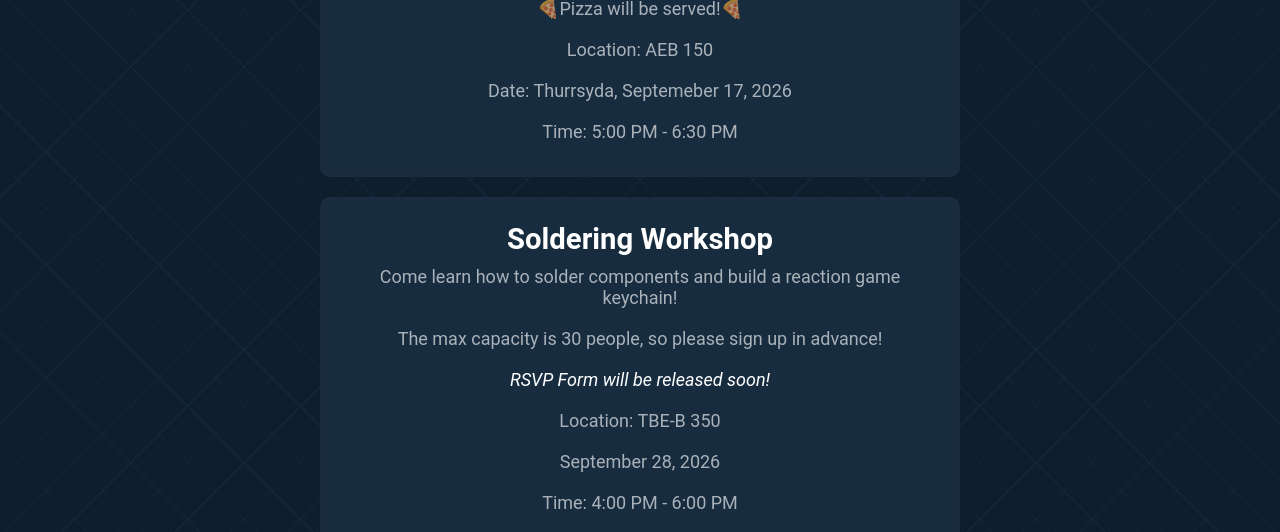
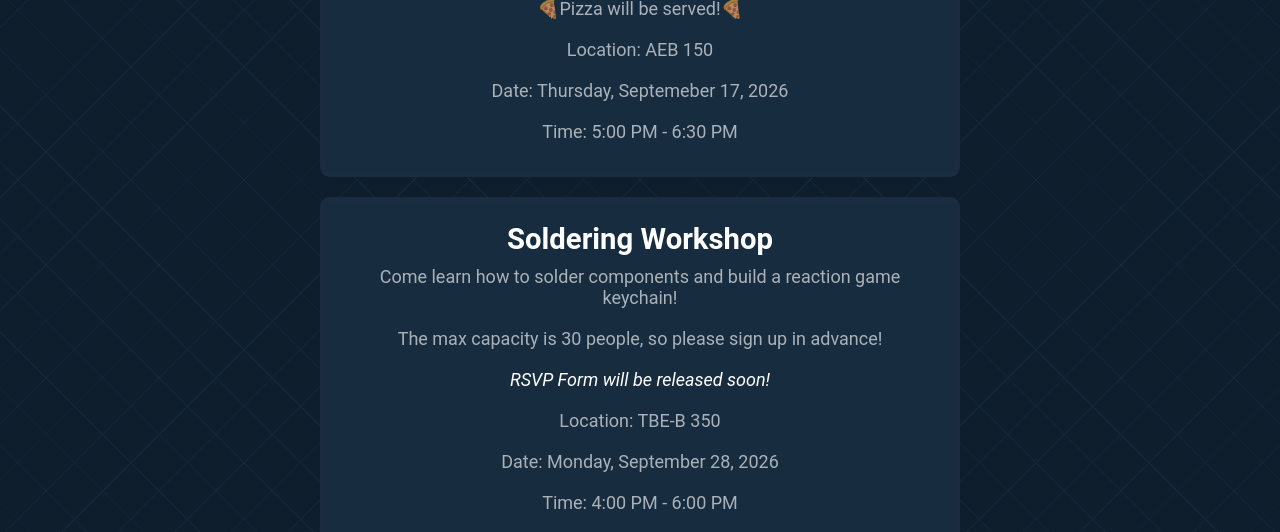
Before and after one commit to IEEE-UNLV/IEEE-UNLV-Website, a website: page events.html in a window 1280 px wide. Shown: the part 335-867 px from the top of the page. Drawn offline with Linux system fonts and the light colour scheme.

Commit message:
Fix date formatting in events.html
Corrected the spelling of 'Thursday' and added 'Date:' for clarity.

```diff
--- a/events.html
+++ b/events.html
@@ -36,7 +36,7 @@
                 <p>Join us to learn more about new events we have for this semester!</p>
                 <p>🍕Pizza will be served!🍕</p>
                 <p>Location: AEB 150</p>
-                <p>Date: Thurrsyda, Septemeber 17, 2026</p>
+                <p>Date: Thursday, Septemeber 17, 2026</p>
                 <p>Time: 5:00 PM - 6:30 PM</p>
             </div>
             <div class="currentEventsContainer">
@@ -45,7 +45,7 @@
                 <p>The max capacity is 30 people, so please sign up in advance!</p>
                 <p><em>RSVP Form will be released soon!</em></p>
                 <p>Location: TBE-B 350</p>
-                <p>September 28, 2026</p>
+                <p>Date: Monday, September 28, 2026</p>
                 <p>Time: 4:00 PM - 6:00 PM</p>
             </div>
             <div class="currentEventsContainer">
```
